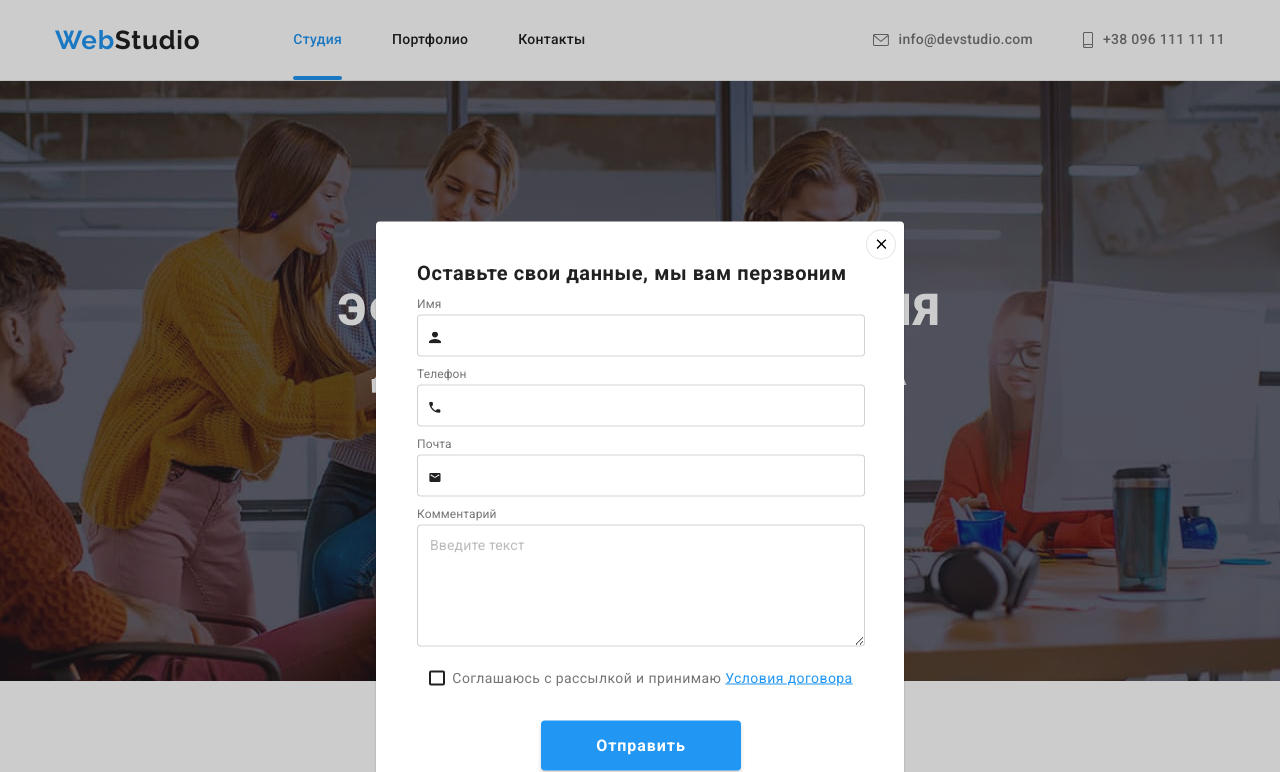
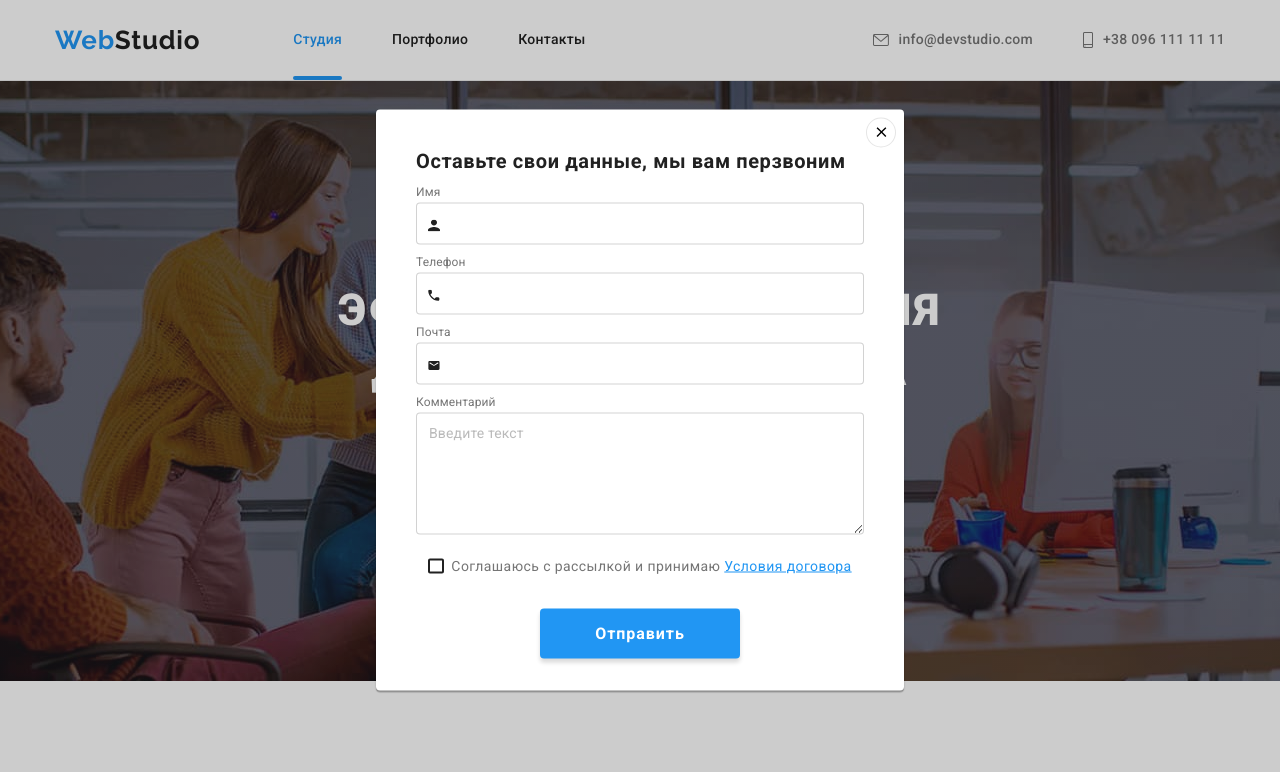
Before and after one commit to SuhakMV/goit-markup-hw-06, a plain HTML site: page index.html in a window 1280 px wide. Both pictures are taken after a click on the button "Заказать услугу". Shown: the top 772 px of the page. Drawn offline with nearby package versions, Linux system fonts and the light colour scheme.

Commit message:
22180306

```diff
--- a/css/styles.css
+++ b/css/styles.css
@@ -209,7 +209,7 @@ img {
     left: 0;
     z-index: 3;
     width: 100%;
-    height: 1024px;
+    height: 100%;
     background: rgba(0, 0, 0, 0.2);
     transition: opacity var(--primary-transition-durat) var(--primary-transition-timing-function)}
 
@@ -219,7 +219,7 @@ img {
 
 .modal {
     position: absolute;
-    padding: 40px 39px 40px 41px;
+    padding: 40px;
     top: 50%;
     left: 50%;
     width: 528px;
```
